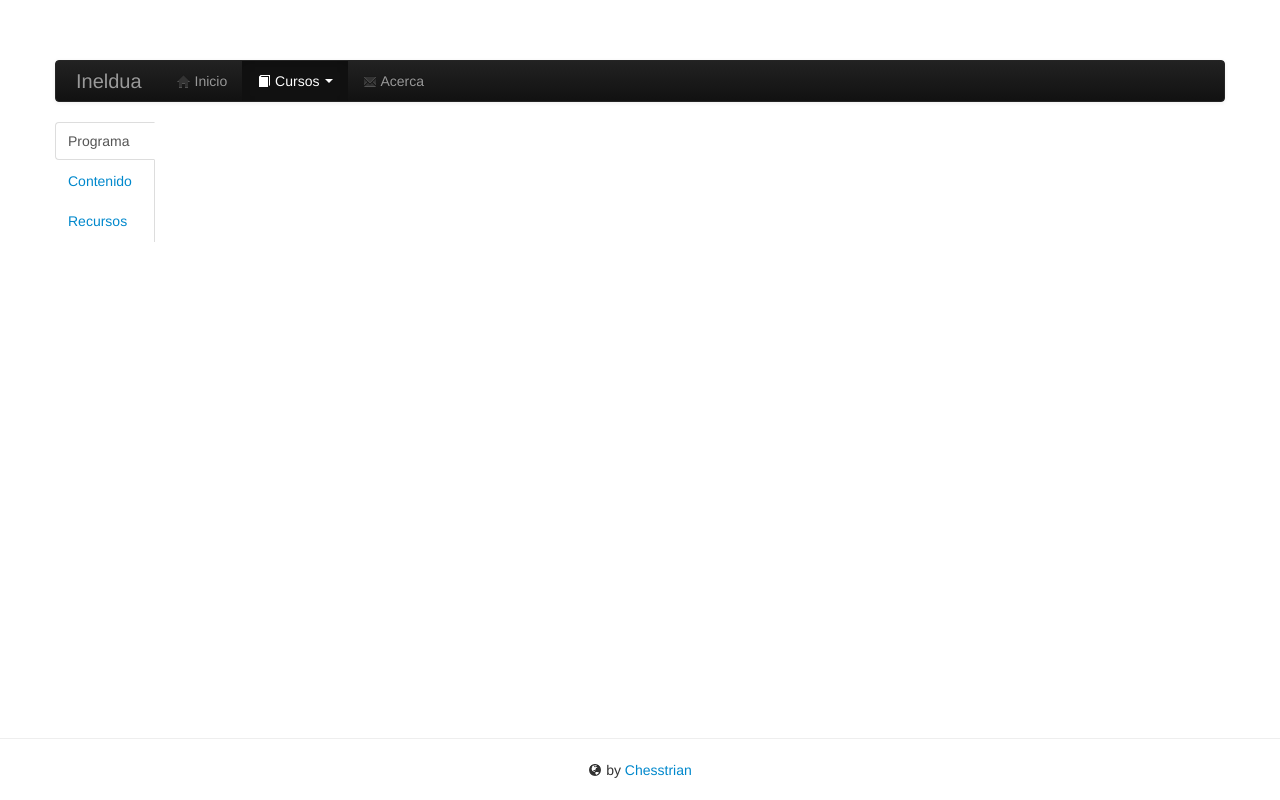
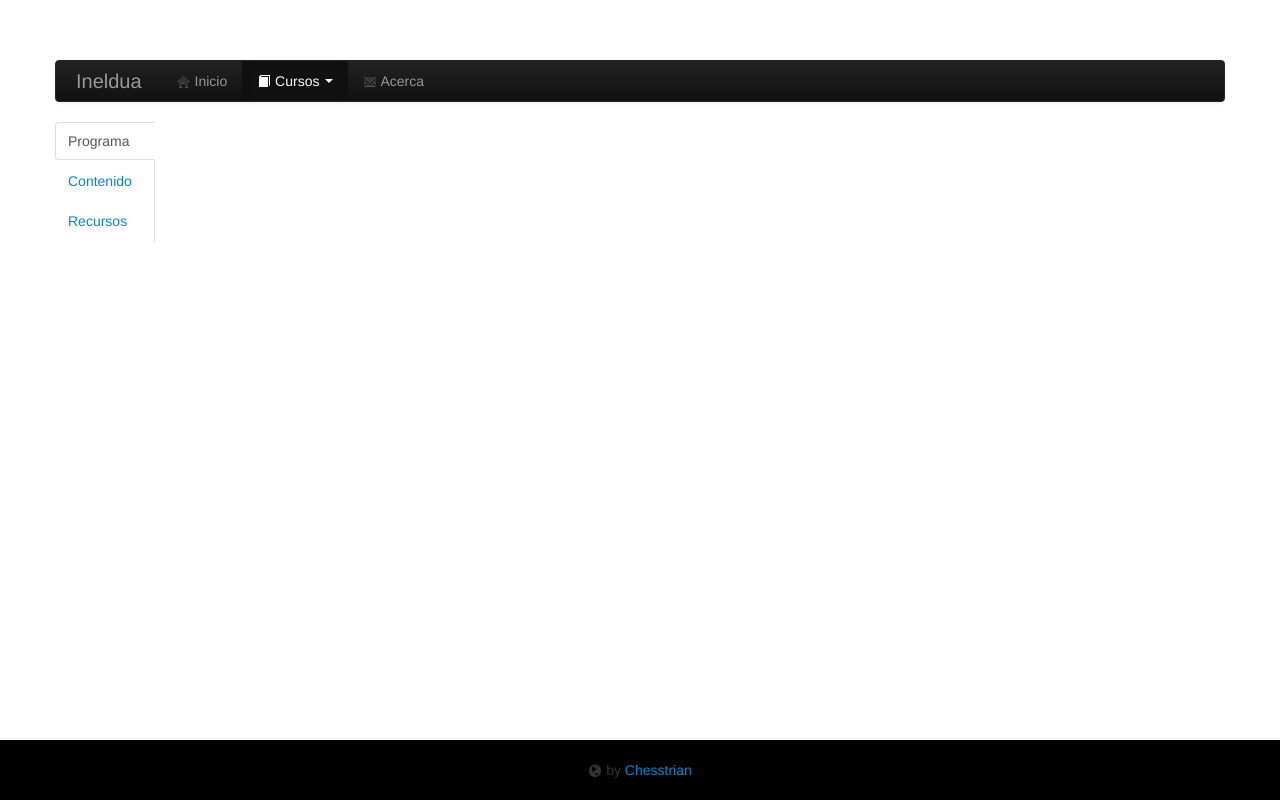
Before and after one commit to chesstrian/ineldua, a plain HTML site: page asterisk.html in a window 1280 px wide. Drawn offline with Linux system fonts and the light colour scheme.

Commit message:
Add color to footer and sudo package

```diff
--- a/asterisk.html
+++ b/asterisk.html
@@ -14,13 +14,21 @@
           padding-bottom: 40px;
       }
 
-      .footer {
+      div.footer {
         text-align: center;
+        position: fixed;
+        background-color: rgb(0,0,0);
+        width: 100%;
+        bottom: 0px;
+      }
+
+      hr.footer {
+        margin: 0px;
+      }
+
+      p.footer {
         margin-top: 20px;
         margin-bottom: 20px;
-        position: fixed;
-        width: 100%;
-        bottom: 0px;
       }
     </style>
     <link rel="stylesheet" href="assets/css/bootstrap-responsive.min.css">
@@ -94,6 +102,10 @@
                   <li>Actualización del Sistema Operativo: </li>
                 </ul>
                 <pre class="brush: bash">
+                  % apt-get -y install sudo
+                </pre>
+
+                <pre class="brush: bash">
                   $ sudo apt-get update
                   $ sudo apt-get upgrade
                 </pre>
@@ -125,7 +137,7 @@
                 <pre class="brush: bash">
                   $ cd /usr/src/certified-asterisk-1.8.15-cert2/contrib/scripts/
                   $ sudo ./install_prereq install
-                  $ sudo apt-get -y install gcc g++ make libncurses5-dev apache2 libxml2-dev mysql-server mpg123 php5 php-pear  \
+                  $ sudo apt-get -y install sudo gcc g++ make libncurses5-dev apache2 libxml2-dev mysql-server mpg123 php5 php-pear  \
                   php5-mysql libmysqlclient15-dev linux-headers-`uname -r` php5-gd libmyodbc postfix libtiff4-dev libtiff-tools \
                   imagemagick gs
                   $ sudo pear install DB
@@ -222,8 +234,10 @@
     <br>
 
     <div class="footer">
-      <hr>
-      <i class="icon-globe"></i> by <a href="http://blogcito.info/" target="blank">Chesstrian</a>
+      <hr class="footer">
+      <p class="footer">
+        <i class="icon-globe"></i> by <a href="http://blogcito.info/" target="blank">Chesstrian</a>
+      </p>
     </div>
 
     <script src="assets/js/jquery-1.9.1.min.js"></script>
```
Also changed, not shown: index.html (+16 -6 lines).
